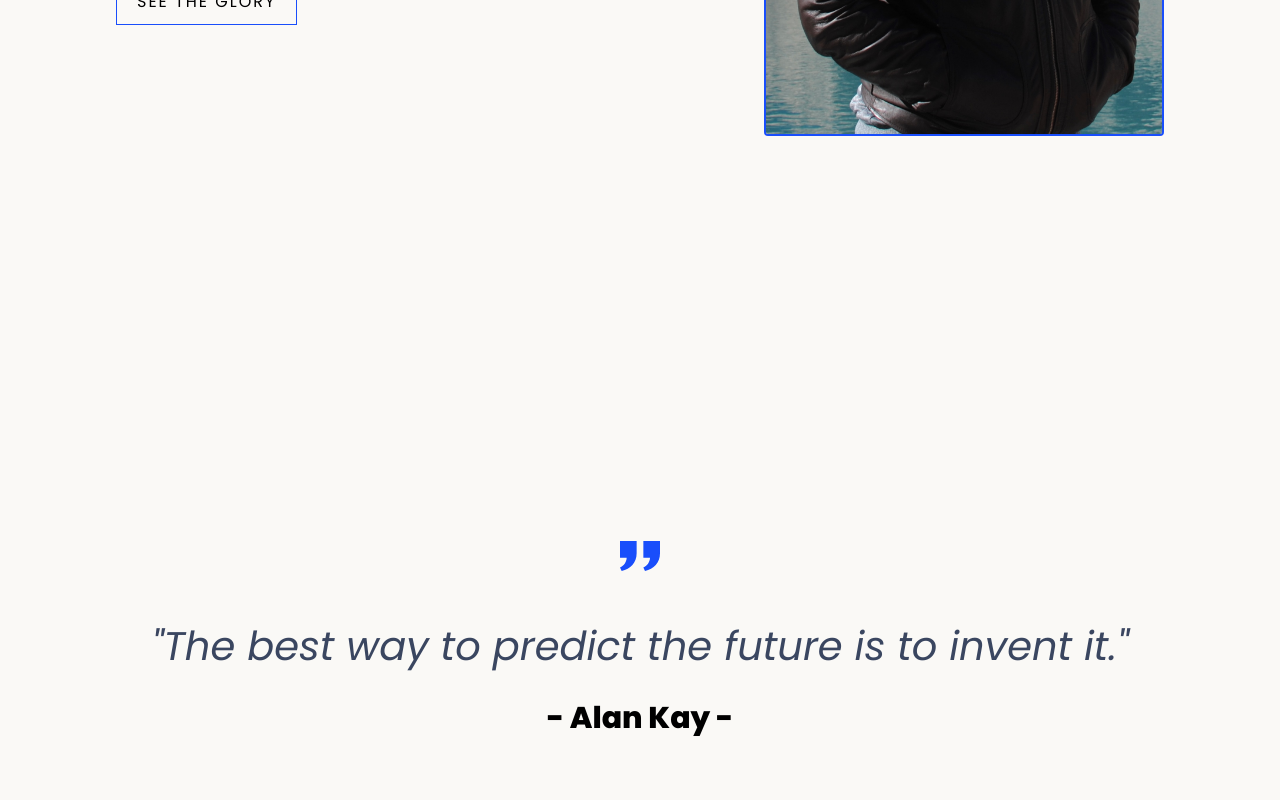
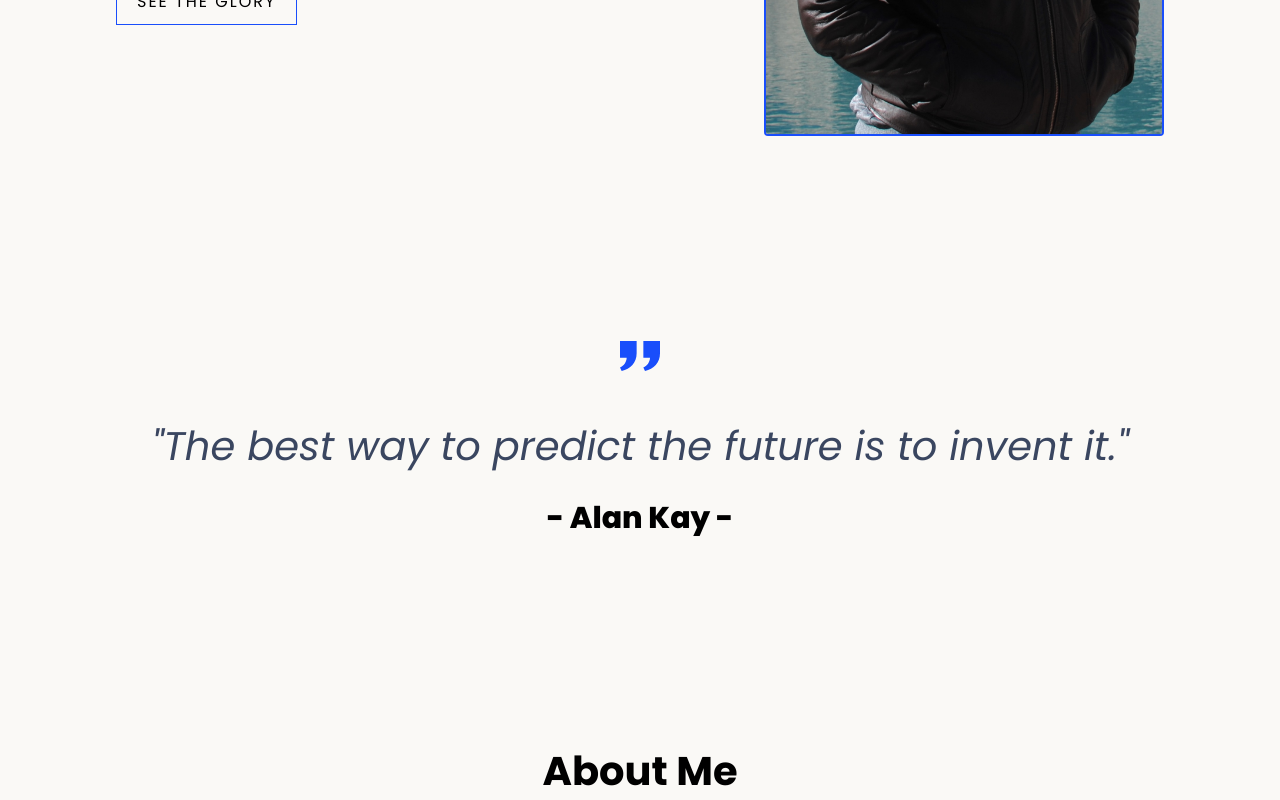
Before and after one commit to hali241997/my-portfolio, a Next.js app: page / in a window 1280 px wide. Shown: the part 520-1320 px from the top of the page. Built offline with nearby package versions, Linux system fonts and the light colour scheme.

Commit message:
Fix spacing for quote

```diff
--- a/src/components/Quote/index.tsx
+++ b/src/components/Quote/index.tsx
@@ -3,7 +3,7 @@ import { default as QuoteSvg } from "icons/Quote";
 
 const Quote: FC = () => {
   return (
-    <div className="py-[calc(20vh)] lg:py-[calc(50vh)] flex flex-col items-center">
+    <div className="py-[calc(10vh)] lg:py-[calc(25vh)] flex flex-col items-center">
       <div className="mb-[70px] lg:mb-[40px]">
         <QuoteSvg />
       </div>
--- a/src/icons/Quote.tsx
+++ b/src/icons/Quote.tsx
@@ -1,4 +1,6 @@
-const Quote = () => {
+import { FC } from "react";
+
+const Quote: FC = () => {
   return (
     <svg width="40" height="40" viewBox="0 0 24 24" fill="#194efb">
       <path d="M9.983 3v7.391c0 5.704-3.731 9.57-8.983 10.609l-.995-2.151c2.432-.917 3.995-3.638 3.995-5.849h-4v-10h9.983zm14.017 0v7.391c0 5.704-3.748 9.571-9 10.609l-.996-2.151c2.433-.917 3.996-3.638 3.996-5.849h-3.983v-10h9.983z" />
```
